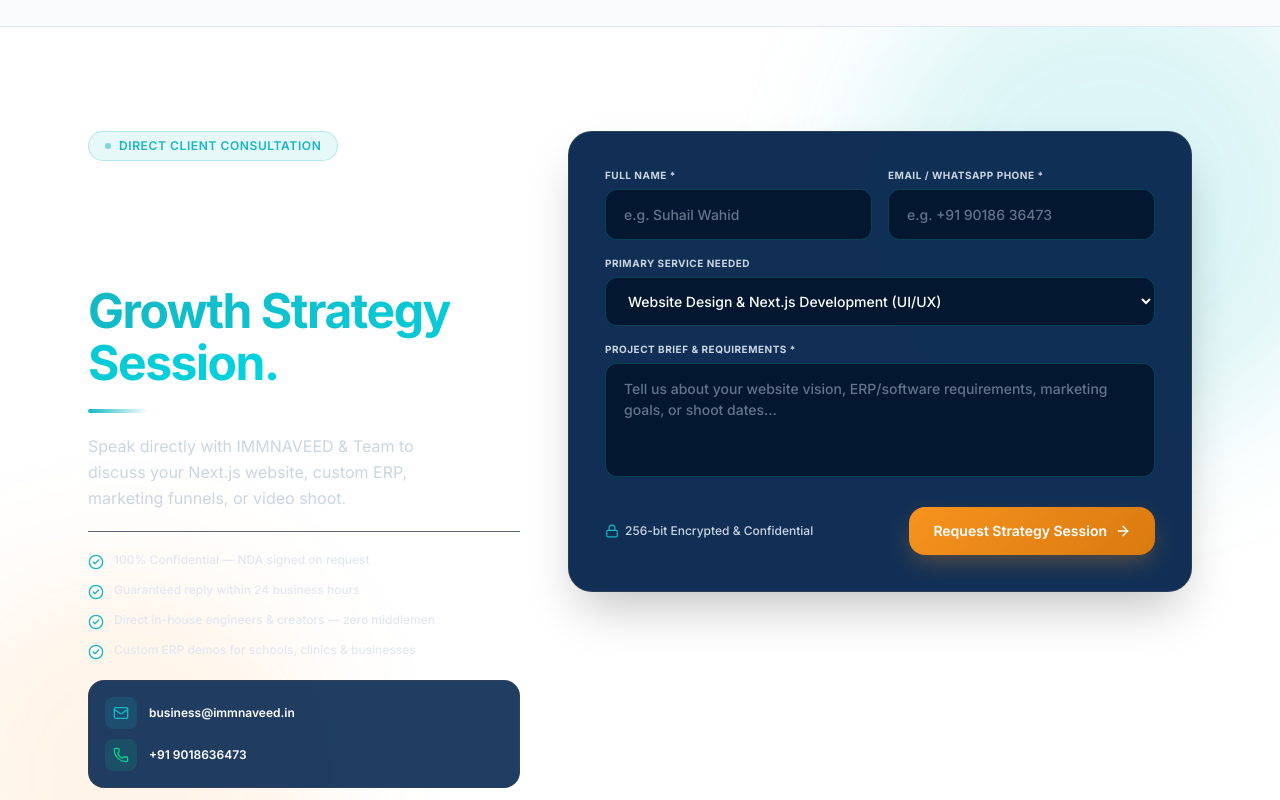
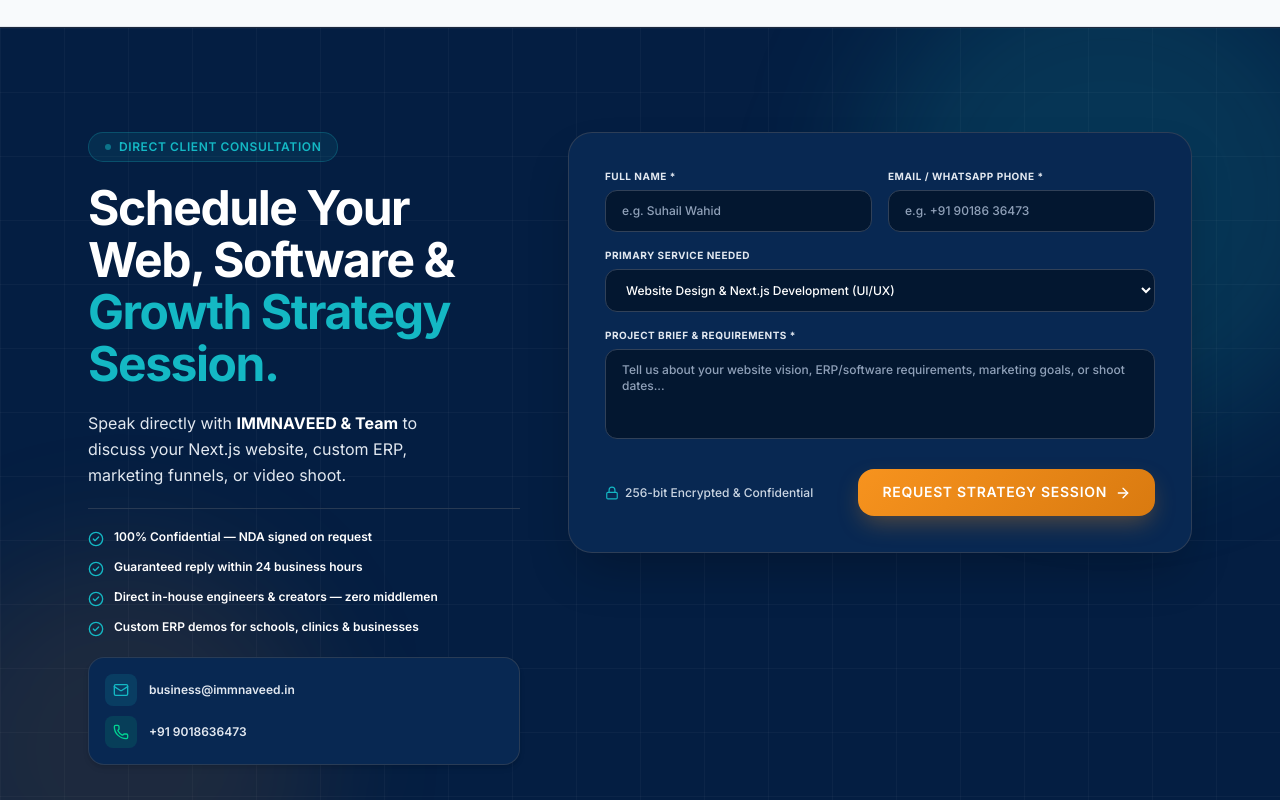
Before and after one commit to naveedmalik001/immnaveed, a Next.js app: page / in a window 1280 px wide. Shown: the part 9700-10500 px from the top of the page. Built offline with nearby package versions, Linux system fonts and the light colour scheme.

Commit message:
fix: lock solid deep navy background with high-contrast pure white typography on BookingWidget across all pages

```diff
--- a/src/components/sections/BookingWidget.tsx
+++ b/src/components/sections/BookingWidget.tsx
@@ -2,7 +2,7 @@
 
 import React, { useState } from "react";
 import { useSound } from "@/hooks/useSound";
-import { CheckCircle2, Mail, Phone, ArrowRight, MessageSquare, Lock, ShieldCheck } from "lucide-react";
+import { CheckCircle2, Mail, Phone, ArrowRight, MessageSquare, Lock } from "lucide-react";
 
 const serviceOptions = [
   "Website Design & Next.js Development (UI/UX)",
@@ -41,9 +41,16 @@
   };
 
   return (
-    <section id="contact" className="section-pad bg-gradient-to-br from-[#041E42] via-[#05244C] to-[#031730] bg-grid-blueprint border-b border-slate-800 relative overflow-hidden font-sans">
+    <section
+      id="contact"
+      className="section-pad bg-[#041E42] text-white border-t border-b border-slate-800 relative overflow-hidden font-sans select-none"
+      style={{ backgroundColor: "#041E42" }}
+    >
 
-      {/* Ambient background blur */}
+      {/* Blueprint Grid Overlay */}
+      <div className="absolute inset-0 bg-[linear-gradient(to_right,rgba(255,255,255,0.03)_1px,transparent_1px),linear-gradient(to_bottom,rgba(255,255,255,0.03)_1px,transparent_1px)] bg-[size:4rem_4rem] pointer-events-none" />
+
+      {/* Ambient background glows */}
       <div className="absolute w-[500px] h-[500px] -top-20 -right-20 bg-[#14B8C4]/15 rounded-full blur-3xl pointer-events-none" />
       <div className="absolute w-[400px] h-[400px] -bottom-20 -left-20 bg-[#F7931E]/10 rounded-full blur-3xl pointer-events-none" />
 
@@ -62,13 +69,11 @@
 
             <h2 className="font-display text-3xl sm:text-4xl lg:text-5xl font-extrabold text-white tracking-tight leading-[1.08]">
               Schedule Your Web, Software &amp;<br />
-              <span className="text-gradient-teal">Growth Strategy Session.</span>
+              <span className="text-[#14B8C4]">Growth Strategy Session.</span>
             </h2>
 
-            <div className="teal-divider-line" />
-
-            <p className="text-sm sm:text-base text-slate-300 leading-relaxed max-w-sm font-normal">
-              Speak directly with IMMNAVEED &amp; Team to discuss your Next.js website, custom ERP, marketing funnels, or video shoot.
+            <p className="text-sm sm:text-base text-slate-200 leading-relaxed max-w-sm font-normal">
+              Speak directly with <strong className="text-white font-bold">IMMNAVEED &amp; Team</strong> to discuss your Next.js website, custom ERP, marketing funnels, or video shoot.
             </p>
 
             {/* Trust Signals */}
@@ -81,18 +86,18 @@
               ].map((item) => (
                 <div key={item} className="flex items-start gap-2.5">
                   <CheckCircle2 className="w-4 h-4 text-[#14B8C4] flex-shrink-0 mt-0.5" />
-                  <span className="text-xs font-medium text-slate-200">{item}</span>
+                  <span className="text-xs font-semibold text-white">{item}</span>
                 </div>
               ))}
             </div>
 
             {/* Direct Contact Cards */}
-            <div className="p-4 rounded-2xl bg-[#082852]/90 border border-slate-700/80 space-y-2.5">
+            <div className="p-4 rounded-2xl bg-[#082852] border border-slate-700/80 space-y-2.5 shadow-md">
               <div className="flex items-center gap-3 text-xs font-semibold text-white">
                 <div className="w-8 h-8 rounded-lg bg-[#14B8C4]/15 flex items-center justify-center text-[#14B8C4]">
                   <Mail className="w-4 h-4" />
                 </div>
-                <a href="mailto:business@immnaveed.in" className="hover:text-[#14B8C4] transition-colors">
+                <a href="mailto:business@immnaveed.in" className="hover:text-[#14B8C4] transition-colors text-slate-200 hover:text-white">
                   business@immnaveed.in
                 </a>
               </div>
@@ -100,7 +105,7 @@
                 <div className="w-8 h-8 rounded-lg bg-emerald-500/15 flex items-center justify-center text-emerald-400">
                   <Phone className="w-4 h-4" />
                 </div>
-                <a href="tel:+919018636473" className="hover:text-[#14B8C4] transition-colors">
+                <a href="tel:+919018636473" className="hover:text-[#14B8C4] transition-colors text-slate-200 hover:text-white">
                   +91 9018636473
                 </a>
               </div>
@@ -109,7 +114,7 @@
           </div>
 
           {/* Right Column: Form Card */}
-          <div className="lg:col-span-7 bg-[#05244C]/95 backdrop-blur-md border border-slate-700/80 p-7 sm:p-9 rounded-3xl shadow-2xl">
+          <div className="lg:col-span-7 bg-[#082852] border border-slate-700/90 p-7 sm:p-9 rounded-3xl shadow-2xl">
             {submitted ? (
               <div className="py-10 text-center animate-fadeIn">
                 <div className="w-16 h-16 bg-emerald-500/20 border border-emerald-500/40 rounded-full flex items-center justify-center mx-auto mb-4">
@@ -118,14 +123,14 @@
                 <h3 className="font-display text-2xl font-extrabold text-white mb-2 tracking-tight">
                   Consultation Request Transmitted
                 </h3>
-                <p className="text-sm text-slate-300 max-w-sm mx-auto mb-6 leading-relaxed">
+                <p className="text-sm text-slate-200 max-w-sm mx-auto mb-6 leading-relaxed">
                   Redirecting to WhatsApp for direct priority scheduling with IMMNAVEED &amp; Team.
                 </p>
                 <a
                   href="https://wa.me/919018636473"
                   target="_blank"
                   rel="noopener noreferrer"
-                  className="btn-whatsapp text-sm font-semibold"
+                  className="btn-whatsapp text-sm font-semibold inline-flex items-center gap-2"
                 >
                   <MessageSquare className="w-4 h-4" />
                   <span>Open WhatsApp Directly</span>
@@ -135,7 +140,7 @@
               <form onSubmit={handleSubmit} className="space-y-4">
                 <div className="grid grid-cols-1 sm:grid-cols-2 gap-4">
                   <div>
-                    <label className="block text-[10px] font-bold uppercase tracking-wider text-slate-300 mb-1.5">
+                    <label className="block text-[10px] font-bold uppercase tracking-wider text-slate-200 mb-1.5">
                       Full Name *
                     </label>
                     <input
@@ -144,11 +149,11 @@
                       value={form.name}
                       onChange={(e) => setForm({ ...form, name: e.target.value })}
                       placeholder="e.g. Suhail Wahid"
-                      className="input-cambridge"
+                      className="w-full px-4 py-3 rounded-xl bg-[#031730] border border-slate-700 text-white placeholder-slate-400 text-xs font-medium focus:outline-none focus:border-[#14B8C4] focus:ring-1 focus:ring-[#14B8C4]"
                     />
                   </div>
                   <div>
-                    <label className="block text-[10px] font-bold uppercase tracking-wider text-slate-300 mb-1.5">
+                    <label className="block text-[10px] font-bold uppercase tracking-wider text-slate-200 mb-1.5">
                       Email / WhatsApp Phone *
                     </label>
                     <input
@@ -157,20 +162,20 @@
                       value={form.contact}
                       onChange={(e) => setForm({ ...form, contact: e.target.value })}
                       placeholder="e.g. +91 90186 36473"
-                      className="input-cambridge"
+                      className="w-full px-4 py-3 rounded-xl bg-[#031730] border border-slate-700 text-white placeholder-slate-400 text-xs font-medium focus:outline-none focus:border-[#14B8C4] focus:ring-1 focus:ring-[#14B8C4]"
                     />
                   </div>
                 </div>
 
                 <div>
-                  <label className="block text-[10px] font-bold uppercase tracking-wider text-slate-300 mb-1.5">
+                  <label className="block text-[10px] font-bold uppercase tracking-wider text-slate-200 mb-1.5">
                     Primary Service Needed
                   </label>
                   <select
                     value={form.service}
                     onChange={(e) => setForm({ ...form, service: e.target.value })}
                     onFocus={playHover}
-                    className="input-cambridge cursor-pointer"
+                    className="w-full px-4 py-3 rounded-xl bg-[#031730] border border-slate-700 text-white text-xs font-medium focus:outline-none focus:border-[#14B8C4] focus:ring-1 focus:ring-[#14B8C4] cursor-pointer"
                   >
                     {serviceOptions.map((s) => (
                       <option key={s} value={s} className="bg-[#031730] text-white">{s}</option>
@@ -179,7 +184,7 @@
                 </div>
 
                 <div>
-                  <label className="block text-[10px] font-bold uppercase tracking-wider text-slate-300 mb-1.5">
+                  <label className="block text-[10px] font-bold uppercase tracking-wider text-slate-200 mb-1.5">
                     Project Brief &amp; Requirements *
                   </label>
                   <textarea
@@ -188,7 +193,7 @@
                     value={form.message}
                     onChange={(e) => setForm({ ...form, message: e.target.value })}
                     placeholder="Tell us about your website vision, ERP/software requirements, marketing goals, or shoot dates..."
-                    className="input-cambridge resize-none"
+                    className="w-full px-4 py-3 rounded-xl bg-[#031730] border border-slate-700 text-white placeholder-slate-400 text-xs font-medium focus:outline-none focus:border-[#14B8C4] focus:ring-1 focus:ring-[#14B8C4] resize-none"
                   />
                 </div>
 
@@ -201,7 +206,7 @@
                   <button
                     type="submit"
                     onMouseEnter={playHover}
-                    className="btn-orange text-sm font-semibold cursor-pointer shadow-lg"
+                    className="btn-orange text-xs py-3 px-6 rounded-xl font-bold uppercase tracking-wider cursor-pointer shadow-lg inline-flex items-center justify-center gap-2"
                   >
                     <span>Request Strategy Session</span>
                     <ArrowRight className="w-4 h-4" />
```
